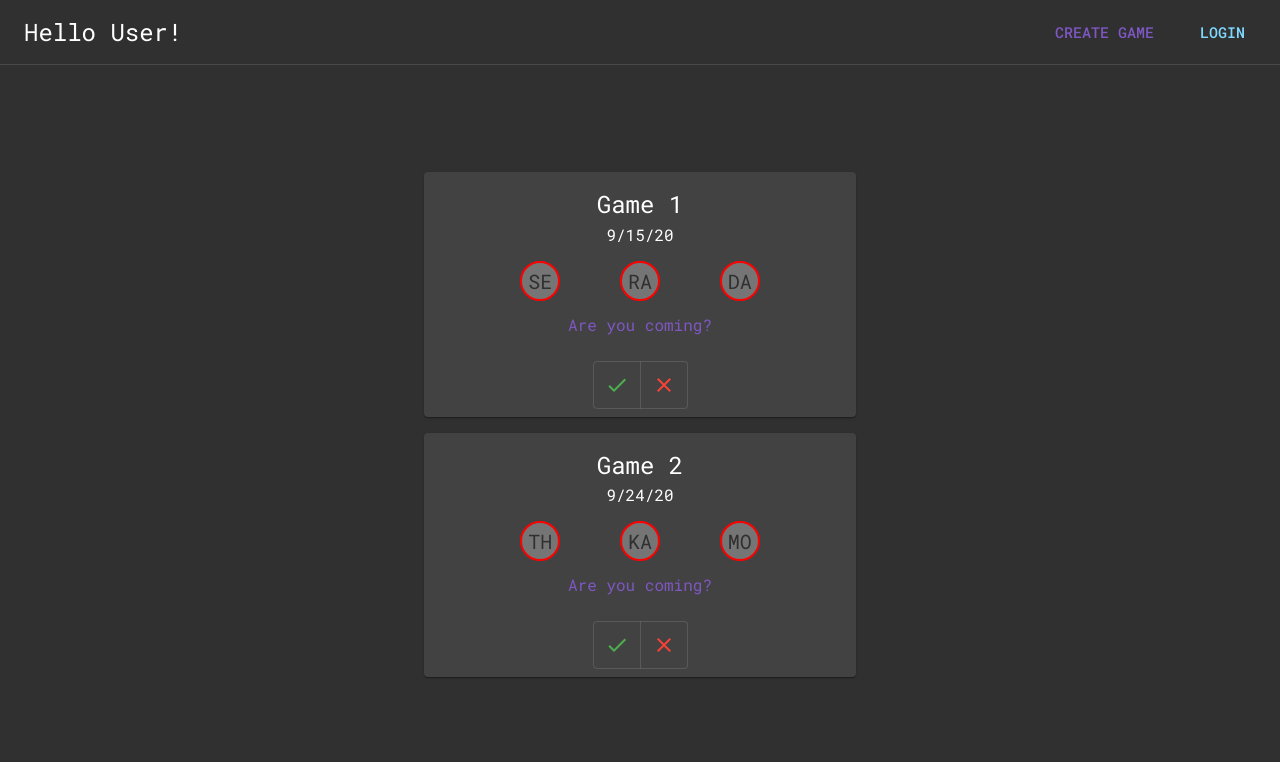
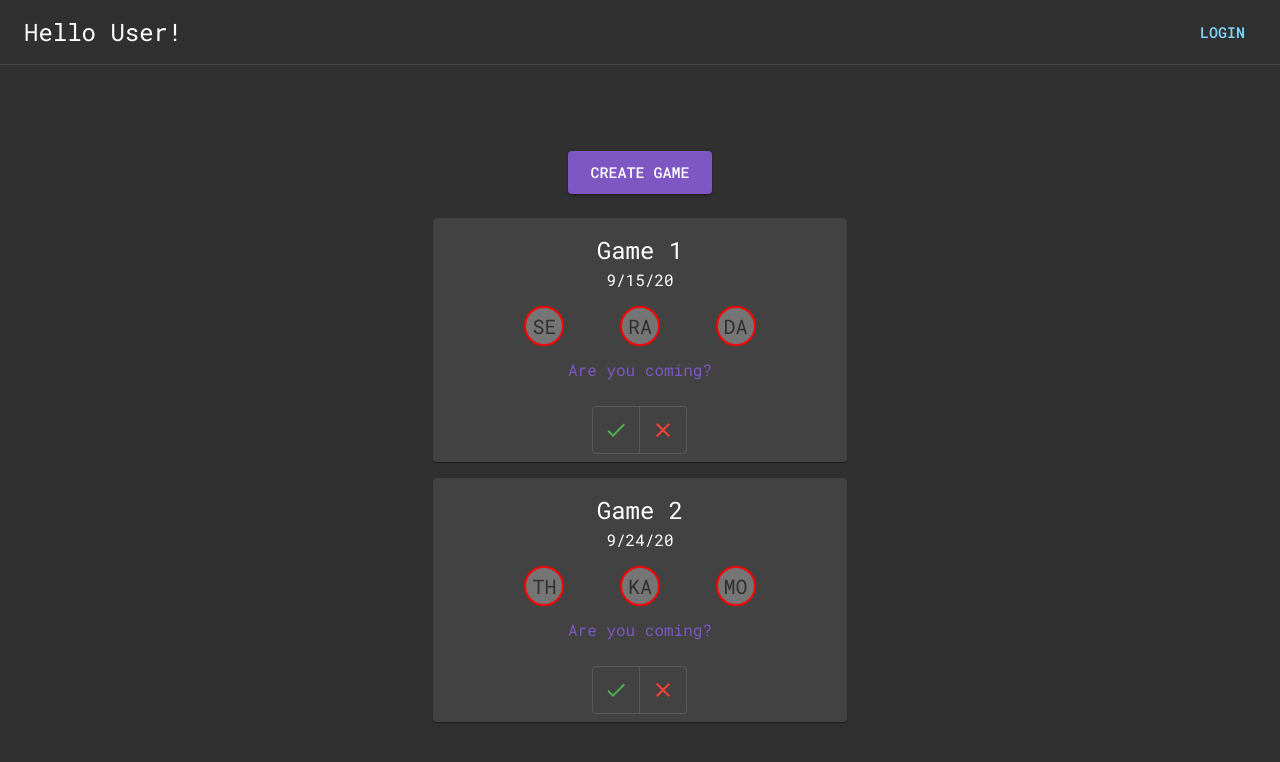
Before and after one commit to UnseelieDad/RPG-Scheduler, a Gatsby site: page /app in a window 1280 px wide. Built offline with nearby package versions, Linux system fonts and the light colour scheme; Gatsby itself is replaced by a stand-in of ours.

Commit message:
Added create game button

```diff
--- a/src/components/header/Header.jsx
+++ b/src/components/header/Header.jsx
@@ -61,11 +61,10 @@ const Header = ({ page }) => {
     )
   } else if (page === "app") {
     siteHeading = "Hello User!"
-    nav = (
-      <Button color="primary" size="large" className={classes.button}>
-        CREATE GAME
-      </Button>
-    )
+    nav = null
+    // <Button color="primary" size="large" className={classes.button}>
+    //   CREATE GAME
+    // </Button>
   }
 
   return (
--- a/src/components/layout/Layout.jsx
+++ b/src/components/layout/Layout.jsx
@@ -2,7 +2,6 @@ import React from "react"
 
 import Header from "../header/Header"
 import Footer from "../footer/Footer"
-import AppHeader from "../app-header/AppHeader"
 import layoutStyles from "./layoutStyles"
 
 const Layout = ({ children, header, footer, page }) => {
--- a/src/pages/app.jsx
+++ b/src/pages/app.jsx
@@ -1,12 +1,17 @@
 import React from "react"
 
-import { ThemeProvider, CssBaseline } from "@material-ui/core"
+import {
+  ThemeProvider,
+  CssBaseline,
+  Button,
+  Container,
+  makeStyles,
+} from "@material-ui/core"
 
 import theme from "../theme/theme"
 import Layout from "../components/layout/Layout"
 import Auth from "../components/auth/Auth"
 import GameList from "../components/game-list/GameList"
-import AppHeader from "../components/app-header/AppHeader"
 
 /*
   Ok so, here's what we do. Have an app page, with the usual layout but if user isn't auth give them a login with discord button
@@ -29,13 +34,36 @@ import AppHeader from "../components/app-header/AppHeader"
         Think there's something else here...
 */
 
+const useStyles = makeStyles(theme => ({
+  root: {
+    display: "flex",
+    flexDirection: "column",
+    alignItems: "center",
+    marginTop: theme.spacing(3),
+  },
+  button: {
+    marginBottom: theme.spacing(3),
+  },
+}))
+
 const App = props => {
+  const classes = useStyles()
   return (
     <ThemeProvider theme={theme}>
       <CssBaseline />
       <Layout header page="app">
+        <Container className={classes.root}>
+          <Button
+            color="primary"
+            size="large"
+            variant="contained"
+            className={classes.button}
+          >
+            CREATE GAME
+          </Button>
+          <GameList />
+        </Container>
         {/* <Auth code={props.location.search.split("=")[1]} /> */}
-        <GameList />
       </Layout>
     </ThemeProvider>
   )
```
Also changed, not shown: src/pages/index.jsx (+2 -6 lines).
